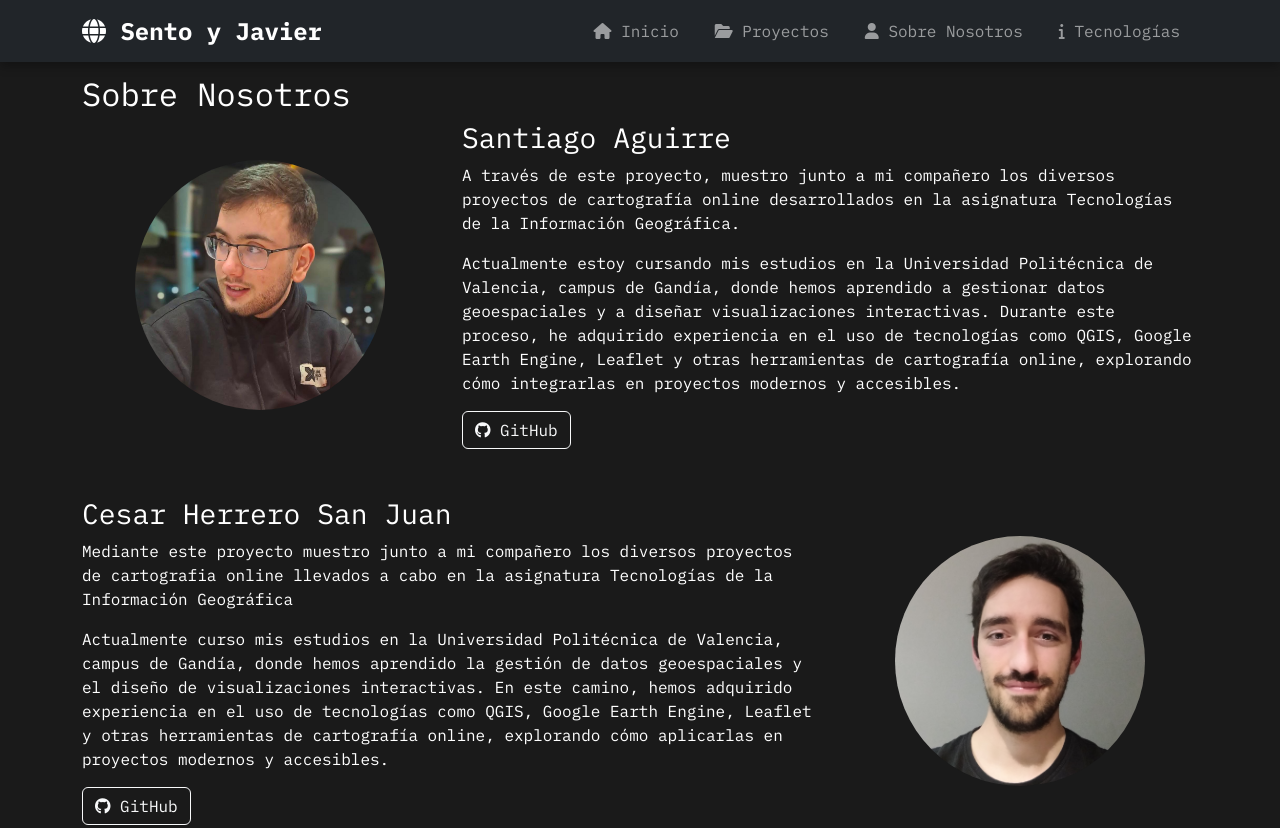
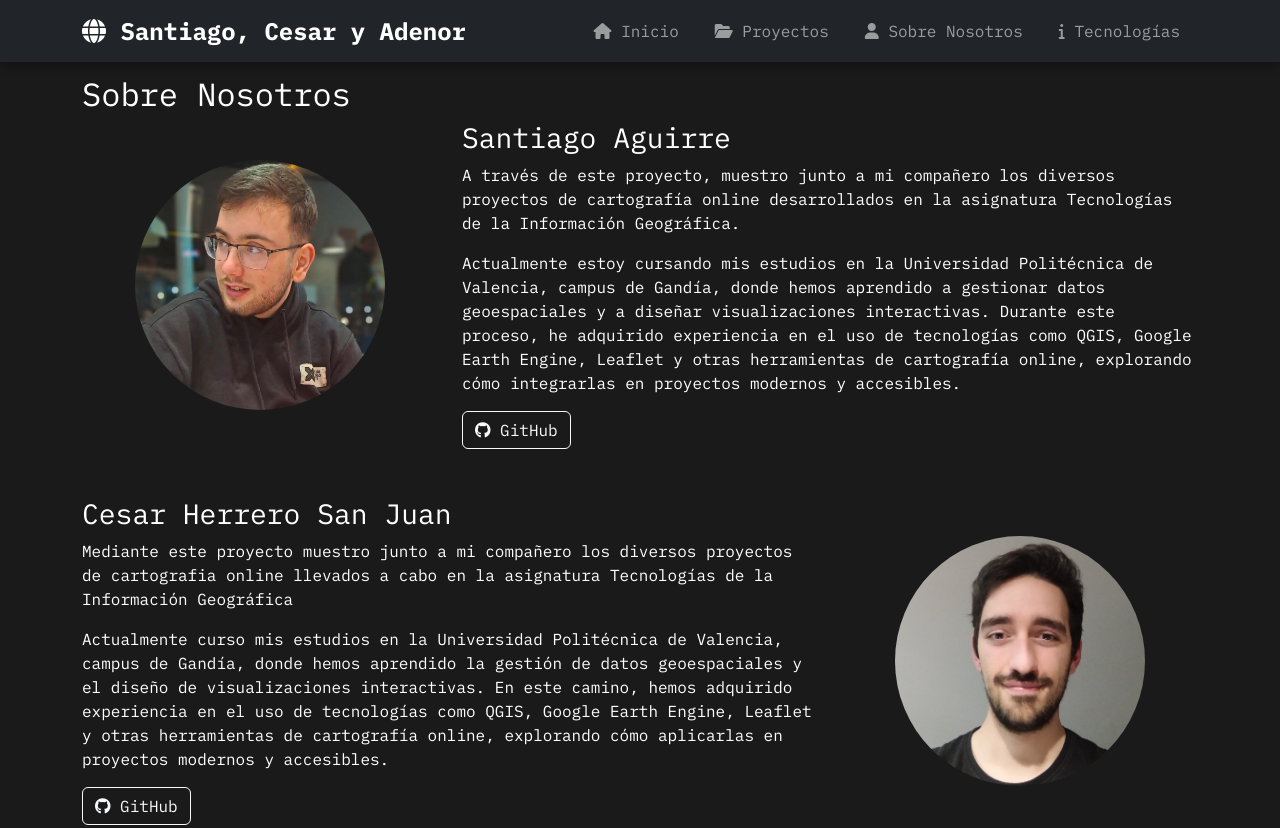
Before and after one commit to Saac04/Proyecto-Geografia, a website: page pages/about_us.html in a window 1280 px wide. Shown: the top 828 px of the page. Drawn offline with nearby package versions, Linux system fonts and the light colour scheme.

Commit message:
Update navbar brand name in about_us.html

```diff
--- a/pages/about_us.html
+++ b/pages/about_us.html
@@ -252,7 +252,7 @@
 <body>
     <header class="navbar navbar-expand-lg navbar-dark bg-dark fixed-top">
         <div class="container">
-            <a class="navbar-brand" href="../index.html"><i class="fas fa-globe"></i> Sento y Javier</a>
+            <a class="navbar-brand" href="../index.html"><i class="fas fa-globe"></i> Santiago, Cesar y Adenor</a>
             <button class="navbar-toggler" type="button" data-bs-toggle="collapse" data-bs-target="#navbarNav" aria-controls="navbarNav" aria-expanded="false" aria-label="Toggle navigation">
                 <span class="navbar-toggler-icon"></span>
             </button>
```
